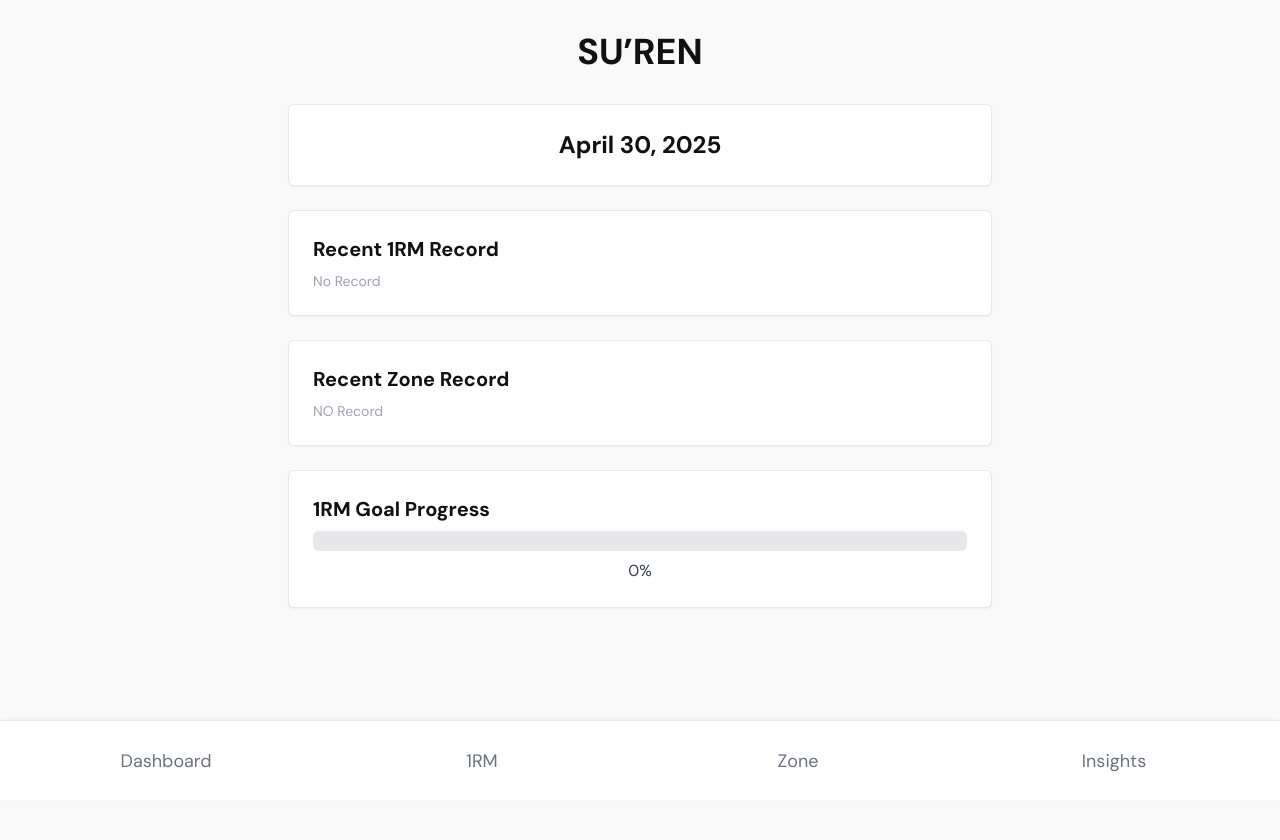
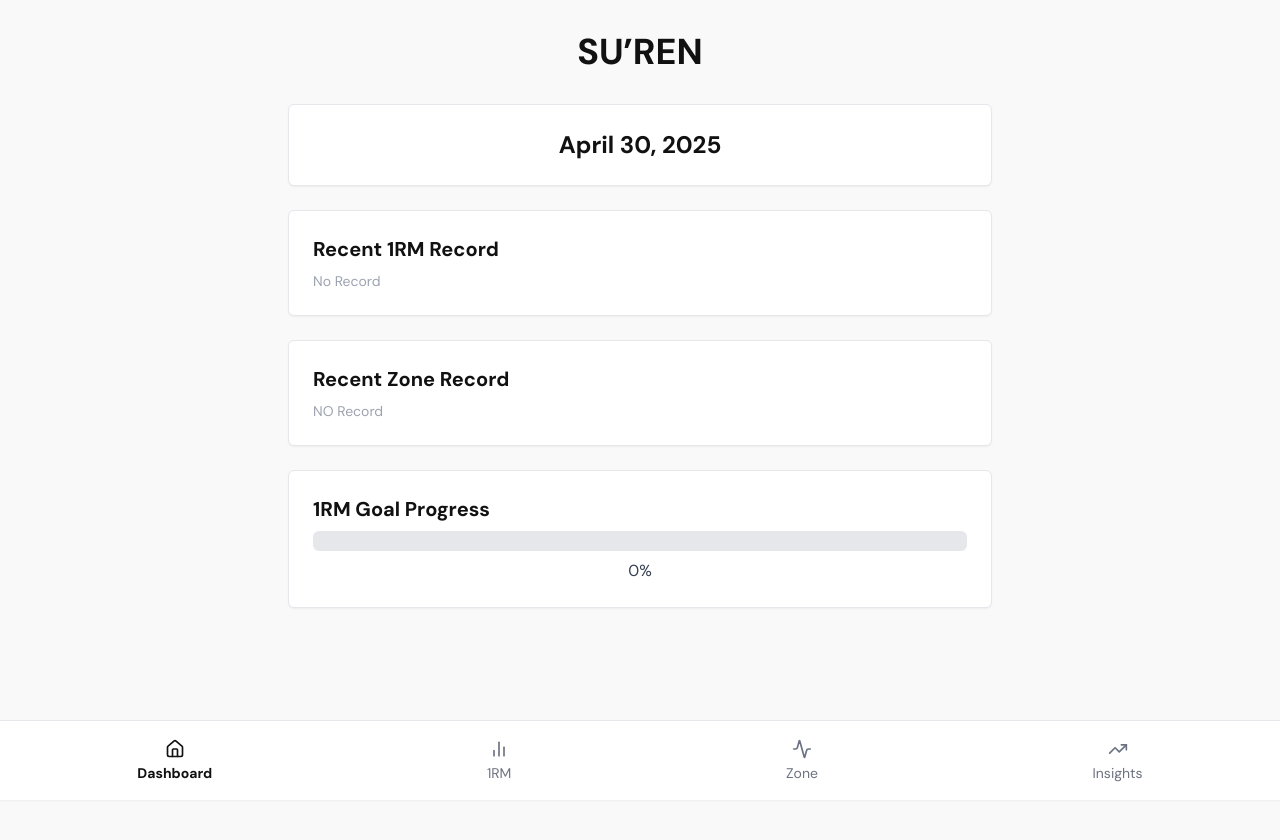
Before and after one commit to amuldi/ENDURA, a React (Vite) app: page /dashboard in a window 1280 px wide. Shown: the top 840 px of the page. Built offline with nearby package versions, Linux system fonts and the light colour scheme; the HTML template or start-up script is replaced by a standard one; a web font is replaced by a local one.

Commit message:
💡 최신 App.jsx 및 BottomNav.jsx 수정 완료

```diff
--- a/index.html
+++ b/index.html
@@ -1,59 +1,58 @@
 <!DOCTYPE html>
 <html lang="en">
   <head>
+    <meta charset="UTF-8" />
+    <meta name="viewport" content="width=device-width, initial-scale=1.0" />
+
+    <!-- 🔍 SEO & Verification -->
     <meta name="google-site-verification" content="LBRQVyWON3d8pPf5eTaBbWgJdyCcyIn_kNhzrbZx78E" />
-    <!-- 앱 제목 -->
-    <title>SU'REN – Precision in Every Rep</title>
+    <meta name="description" content="Track your 1RM progress, manage zone training, and analyze your workout records with SU'REN — your smart fitness web app." />
+    <meta name="keywords" content="SU'REN, 1RM calculator, heart rate zones, zone training, fitness app, workout tracker, gym performance" />
+    <meta name="author" content="amuldi" />
+    <meta name="robots" content="index, follow" />
+
+    <!-- 🌐 Open Graph (Facebook) -->
+    <meta property="og:site_name" content="SU'REN" />
+    <meta property="og:title" content="SU'REN – Precision in Every Rep" />
+    <meta property="og:description" content="The aura of persistence and performance. Visualize your fitness journey with SU'REN." />
+    <meta property="og:type" content="website" />
+    <meta property="og:url" content="https://suren-pi.vercel.app/" />
+    <meta property="og:image" content="https://suren-pi.vercel.app/apple-touch-icon.png" />
+
+    <!-- 🐦 Twitter Card -->
+    <meta name="twitter:card" content="summary_large_image" />
+    <meta name="twitter:title" content="SU'REN – Precision in Every Rep" />
+    <meta name="twitter:description" content="Track your 1RM and heart rate zones. The aura of persistence and performance." />
+    <meta name="twitter:image" content="https://suren-pi.vercel.app/apple-touch-icon.png" />
+
+    <!-- 📱 Mobile / PWA -->
+    <meta name="apple-mobile-web-app-capable" content="yes" />
+    <meta name="apple-mobile-web-app-title" content="SU'REN" />
+    <meta name="theme-color" content="#121212" />
 
     <!-- 🧠 Favicon / App Icons -->
     <link rel="icon" href="/favicon.ico" type="image/x-icon" />
     <link rel="apple-touch-icon" href="/apple-touch-icon.png" type="image/png" />
     <link rel="manifest" href="/manifest.webmanifest" />
 
-    <!-- 📱 Mobile / PWA Settings -->
-    <meta name="apple-mobile-web-app-capable" content="yes" />
-    <meta name="apple-mobile-web-app-title" content="SU’REN" />
-    <meta name="theme-color" content="#121212" />
-    <meta name="viewport" content="width=device-width, initial-scale=1.0" />
-    <meta charset="UTF-8" />
-
-   <!-- 🔍 SEO Meta -->
-<meta name="description" content="Track your 1RM progress, manage zone training, and analyze your workout records with SU'REN — your smart fitness web app." />
-<meta name="keywords" content="SU’REN, 1RM calculator, heart rate zones, zone training, fitness app, workout tracker, gym performance" />
-<meta name="author" content="amuldi" />
-<meta name="robots" content="index, follow" />
-
-
-    <!-- 🌐 Open Graph -->
-    <meta property="og:site_name" content="SU’REN" />
-    <meta property="og:title" content="SU’REN – Precision in Every Rep" />
-    <meta property="og:description" content="The aura of persistence and performance. Visualize your fitness journey with ENDURA." />
-    <meta property="og:type" content="website" />
-    <meta property="og:url" content="https://suren-pi.vercel.app/" />
-    <meta property="og:image" content="https://suren-pi.vercel.app/apple-touch-icon.png" />
-
-    <!-- 🐦 Twitter Card -->
-    <meta name="twitter:card" content="summary_large_image" />
-    <meta name="twitter:title" content="SU’REN – Precision in Every Rep" />
-    <meta name="twitter:description" content="Track your 1RM and heart rate zones. The aura of persistence and performance." />
-    <meta name="twitter:image" content="https://suren-pi.vercel.app/apple-touch-icon.png" />
-
     <!-- ✍️ Fonts -->
     <link rel="stylesheet" href="https://cdn.jsdelivr.net/gh/orioncactus/pretendard/dist/web/static/pretendard.css" />
     <link href="https://fonts.googleapis.com/css2?family=DM+Sans:wght@400;700&display=swap" rel="stylesheet">
+
+    <!-- 앱 제목 -->
+    <title>SU'REN – Precision in Every Rep</title>
   </head>
 
   <body>
     <div id="root"></div>
     <script type="module" src="/src/main.jsx"></script>
+
+    <!-- 🛡️ Service Worker 등록 -->
+    <script>
+      if ('serviceWorker' in navigator) {
+        navigator.serviceWorker.register('/service-worker.js')
+          .then(() => console.log("✅ Service Worker registered"));
+      }
+    </script>
   </body>
-
-  <script>
-    if ('serviceWorker' in navigator) {
-      navigator.serviceWorker.register('/service-worker.js')
-        .then(function () {
-          console.log("Service Worker 등록 완료");
-        });
-    }
-  </script>
 </html>
--- a/package.json
+++ b/package.json
@@ -15,6 +15,7 @@
     "chartjs-plugin-annotation": "^3.1.0",
     "date-fns": "^4.1.0",
     "keen-slider": "^6.8.6",
+    "lucide-react": "^0.507.0",
     "react": "^18.2.0",
     "react-chartjs-2": "^5.3.0",
     "react-dom": "^18.2.0",
--- a/src/App.jsx
+++ b/src/App.jsx
@@ -1,68 +1,23 @@
-// App.jsx - keen-slider + React Router + SplashScreen + BottomNav 항상 표시
 import React, { useEffect, useState } from "react";
-import "keen-slider/keen-slider.min.css";
-import { useKeenSlider } from "keen-slider/react";
+import {
+  BrowserRouter as Router,
+  Routes,
+  Route,
+  Navigate,
+  useNavigate,
+} from "react-router-dom";
+import Dashboard from "./pages/Dashboard";
 import OneRM from "./pages/OneRM";
 import Zone from "./pages/Zone";
-import Dashboard from "./pages/Dashboard";
 import Insight from "./pages/Insight";
 import SplashScreen from "./SplashScreen";
 import BottomNav from "./BottomNav";
-import { BrowserRouter as Router, Routes, Route, Navigate, useNavigate } from "react-router-dom";
 
-// SliderApp은 추후 사용 가능
-function SliderApp() {
-  const [isDarkMode, setIsDarkMode] = useState(false);
-  const [currentSlide, setCurrentSlide] = useState(0);
-
-  const [sliderRef, instanceRef] = useKeenSlider({
-    initial: 0,
-    slideChanged(slider) {
-      setCurrentSlide(slider.track.details.rel);
-    },
-    loop: false,
-  });
-
-  useEffect(() => {
-    const mediaQuery = window.matchMedia("(prefers-color-scheme: dark)");
-    setIsDarkMode(mediaQuery.matches);
-    const handleChange = (e) => setIsDarkMode(e.matches);
-    mediaQuery.addEventListener("change", handleChange);
-    return () => mediaQuery.removeEventListener("change", handleChange);
-  }, []);
-
-  useEffect(() => {
-    const root = document.documentElement;
-    if (isDarkMode) {
-      root.classList.add("dark");
-    } else {
-      root.classList.remove("dark");
-    }
-  }, [isDarkMode]);
-
-  const screens = [
-    { name: "대시보드", component: <Dashboard /> },
-    { name: "1RM", component: <OneRM /> },
-    { name: "Zone", component: <Zone /> },
-    { name: "분석", component: <Insight /> },
-  ];
-
-  return (
-    <div className="min-h-screen pb-20 bg-[#f9f9f9] dark:bg-[#111] text-[#111] dark:text-white transition-colors duration-300">
-      <div ref={sliderRef} className="keen-slider min-h-[calc(100vh-5rem)]">
-        {screens.map((s, idx) => (
-          <div key={s.name} className="keen-slider__slide p-4">{s.component}</div>
-        ))}
-      </div>
-    </div>
-  );
-}
-
-// Splash → 자동 이동 → 라우팅 구성
 function AppRoutes() {
   const [loading, setLoading] = useState(true);
   const navigate = useNavigate();
 
+  // Splash 후 /dashboard로 이동
   useEffect(() => {
     const timer = setTimeout(() => {
       setLoading(false);
@@ -71,14 +26,10 @@ function AppRoutes() {
     return () => clearTimeout(timer);
   }, []);
 
-  if (loading) {
-    // 로딩 화면은 여백 없이 꽉 채우기
-    return <SplashScreen />;
-  }
+  if (loading) return <SplashScreen />;
 
-  // 실제 페이지만 하단 여백 확보
   return (
-    <div className="pb-28">
+    <>
       <BottomNav />
       <Routes>
         <Route path="/" element={<Navigate to="/dashboard" />} />
@@ -88,20 +39,33 @@ function AppRoutes() {
         <Route path="/insight" element={<Insight />} />
         <Route path="*" element={<Navigate to="/dashboard" />} />
       </Routes>
-    </div>
+    </>
   );
 }
 
+export default function App() {
+  const [isDarkMode, setIsDarkMode] = useState(false);
 
-function App() {
+  // 다크모드 감지
+  useEffect(() => {
+    const mediaQuery = window.matchMedia("(prefers-color-scheme: dark)");
+    setIsDarkMode(mediaQuery.matches);
+    const handler = (e) => setIsDarkMode(e.matches);
+    mediaQuery.addEventListener("change", handler);
+    return () => mediaQuery.removeEventListener("change", handler);
+  }, []);
+
+  useEffect(() => {
+    const root = document.documentElement;
+    if (isDarkMode) root.classList.add("dark");
+    else root.classList.remove("dark");
+  }, [isDarkMode]);
+
   return (
-    <div className="w-full overflow-x-hidden min-h-screen bg-[#f9f9f9] dark:bg-[#111] text-[#111] dark:text-white pb-28">
+    <div className="min-h-screen w-full overflow-x-hidden bg-[#f9f9f9] dark:bg-[#111] text-[#111] dark:text-white pb-28">
       <Router>
         <AppRoutes />
       </Router>
     </div>
-
   );
 }
-
-export default App;
--- a/src/BottomNav.jsx
+++ b/src/BottomNav.jsx
@@ -1,33 +1,37 @@
-// src/components/BottomNav.jsx
 import React from "react";
-import { useLocation, useNavigate } from "react-router-dom";
+import { useNavigate, useLocation } from "react-router-dom";
+import { Home, BarChart2, Activity, TrendingUp } from "lucide-react";
 
-const screens = [
-  { name: "Dashboard", path: "/" },
-  { name: "1RM", path: "/one-rm" },
-  { name: "Zone", path: "/zone" },
-  { name: "Insights", path: "/insight" },
+const tabs = [
+  { name: "Dashboard", path: "/dashboard", icon: <Home size={20} /> },
+  { name: "1RM", path: "/one-rm", icon: <BarChart2 size={20} /> },
+  { name: "Zone", path: "/zone", icon: <Activity size={20} /> },
+  { name: "Insights", path: "/insight", icon: <TrendingUp size={20} /> },
 ];
 
 function BottomNav() {
+  const navigate = useNavigate();
   const location = useLocation();
-  const navigate = useNavigate();
 
   return (
-    <nav className="fixed bottom-0 left-0 right-0 z-50 bg-white dark:bg-[#111] border-t border-gray-200 dark:border-gray-700 shadow-[0_-1px_4px_rgba(0,0,0,0.05)] flex justify-around items-center h-20 text-sm sm:text-base md:text-lg px-2">
-      {screens.map((s) => (
-        <button
-          key={s.name}
-          onClick={() => navigate(s.path)}
-          className={`flex-1 text-center transition-all ${
-            location.pathname === s.path
-              ? "text-[#111] dark:text-white font-semibold"
-              : "text-gray-500 dark:text-gray-400"
-          }`}
-        >
-          {s.name}
-        </button>
-      ))}
+    <nav className="fixed bottom-0 left-0 right-0 z-50 bg-white dark:bg-[#111] border-t border-gray-200 dark:border-gray-700 shadow-sm h-20 flex justify-around items-center">
+      {tabs.map((tab) => {
+        const isActive = location.pathname === tab.path;
+        return (
+          <button
+            key={tab.path}
+            onClick={() => navigate(tab.path)}
+            className={`flex flex-col items-center text-xs sm:text-sm transition-all ${
+              isActive
+                ? "text-black-600 dark:text-blue-400 font-semibold"
+                : "text-gray-500 dark:text-gray-400"
+            }`}
+          >
+            {tab.icon}
+            <span className="mt-1">{tab.name}</span>
+          </button>
+        );
+      })}
     </nav>
   );
 }
--- a/src/pages/Dashboard.jsx
+++ b/src/pages/Dashboard.jsx
@@ -26,7 +26,7 @@ setToday(formatted);
     const rmGoals = JSON.parse(localStorage.getItem("rmGoals")) || {};
     if (rmHistory.length > 0) {
       const total = rmHistory.length;
-// 추가: 한글 → 영어 매핑
+
 const exerciseMap = {
   "벤치프레스": "Bench Press",
   "벤치 프레스": "Bench Press",
```
Also changed, not shown: 1 other file (tests, documents, lock files or other folders). Lines whose indentation alone changed are shown as unchanged.
